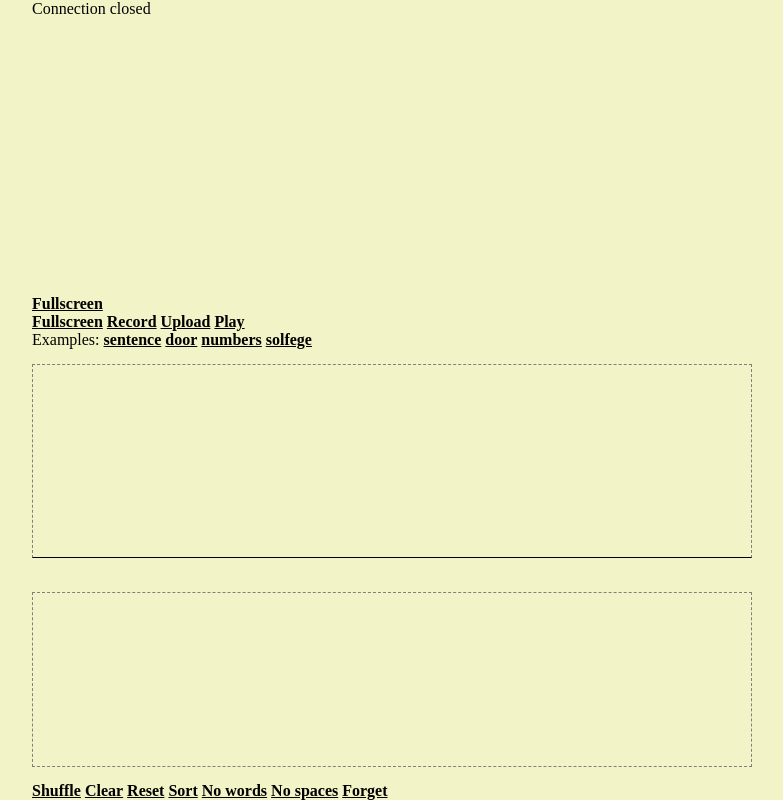
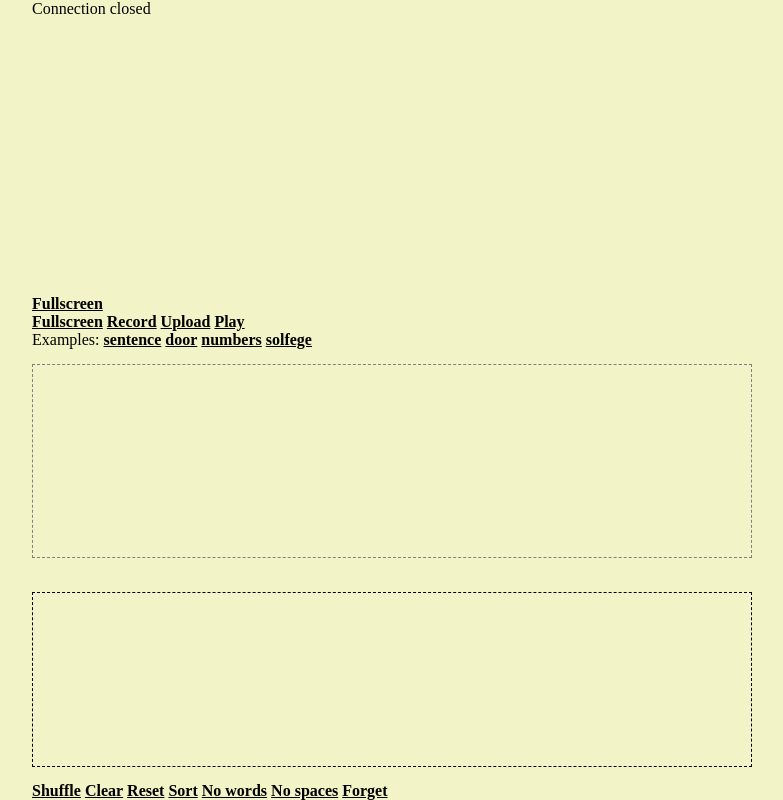
Before and after one commit to ijc8/hackathon-2024, a website built with Vite: page editor/index.html in a window 1280 px wide. Shown: the whole page, without its empty margins (248-1031 px from the left). Built offline with nearby package versions, Linux system fonts and the light colour scheme; no server answers; what nosleep.js would draw is missing.

Commit message:
More style tweaks

```diff
--- a/editor/src/style.css
+++ b/editor/src/style.css
@@ -18,6 +18,7 @@ button, .upload-label {
     font-weight: 550;
     text-decoration: underline;
     cursor: pointer;
+    user-select: none;
 }
 body {
     height: 100vh;
@@ -75,10 +76,10 @@ video {
 #transcript {
     padding-bottom: 1em;
     margin-bottom: 1em;
-    border-bottom: 1px solid black;
     color: gray;
 }
 #editor {
+    border-color: black;
     color: black;
 }
 #tmp {
```
